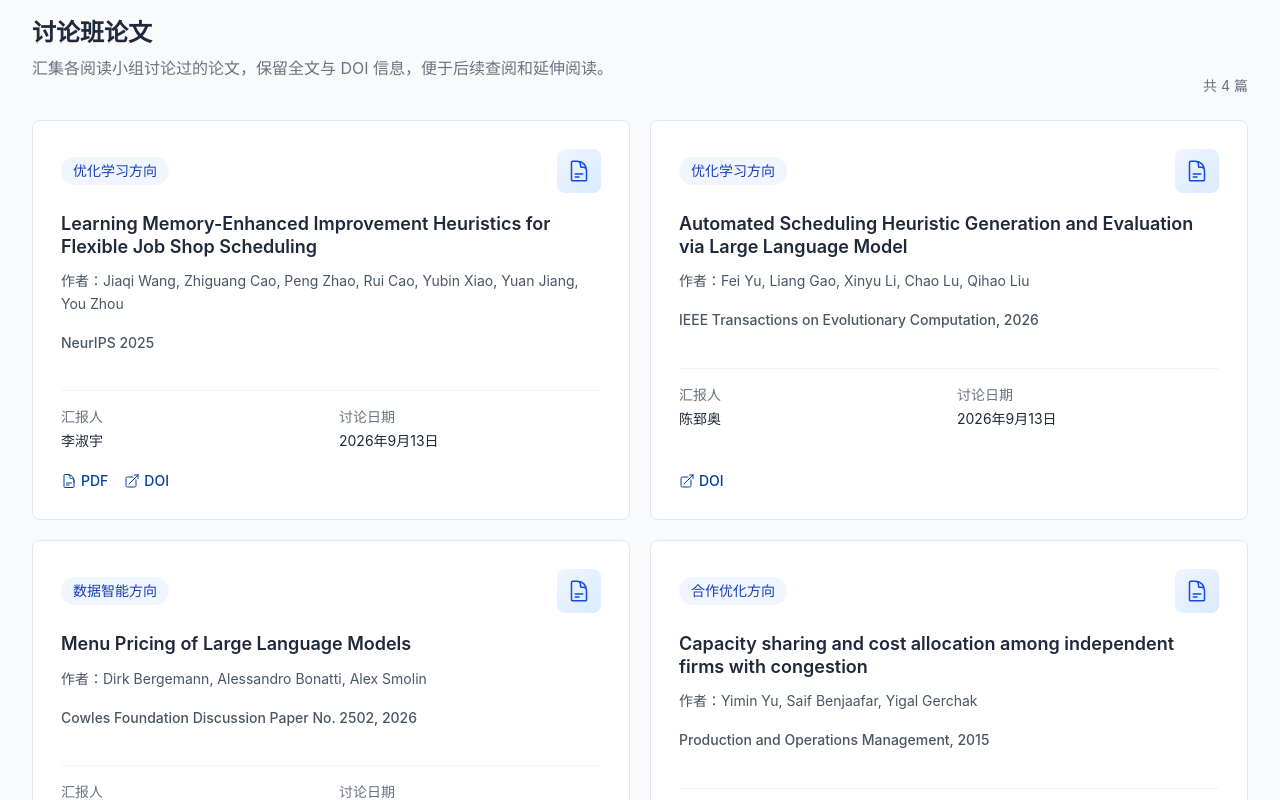
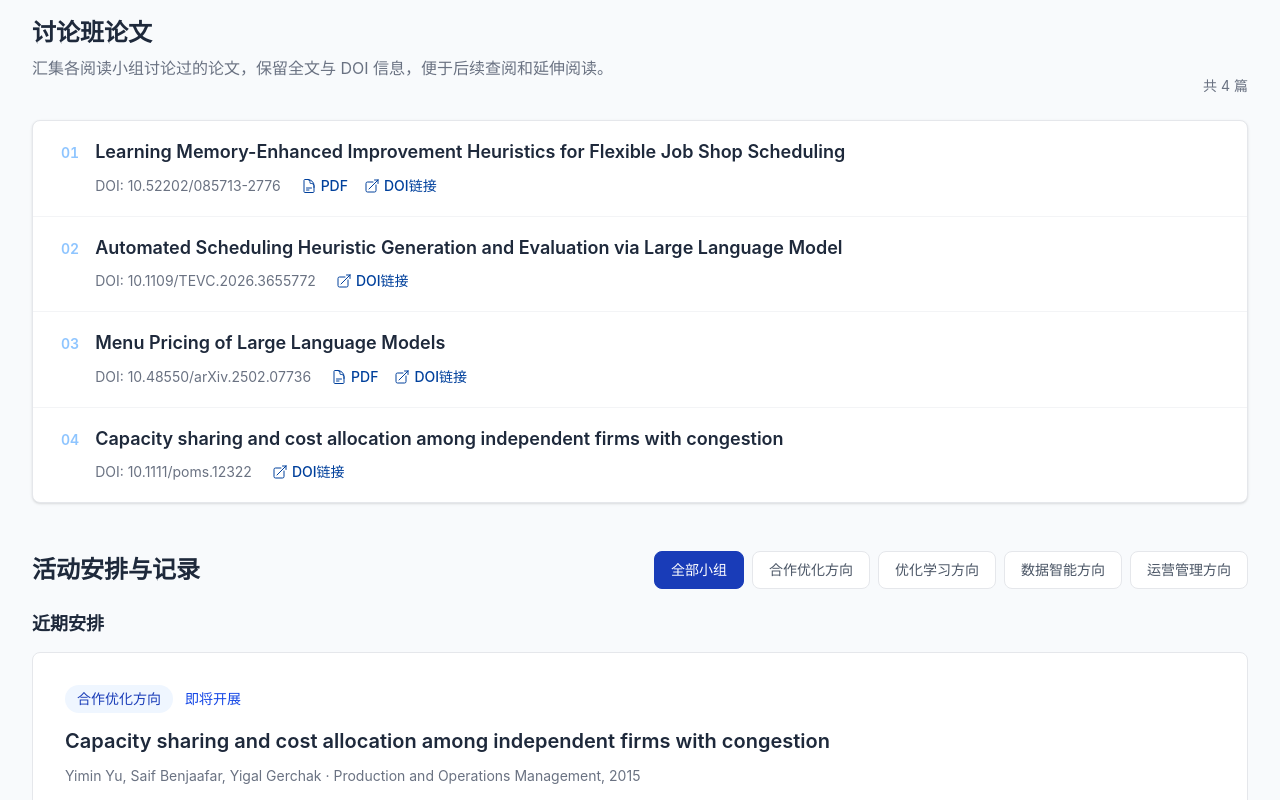
Before and after one commit to USTCidea/idealab, a React (Vite) app: page /idealab/reading-groups in a window 1280 px wide. Shown: the part 1100-1900 px from the top of the page. Built offline with nearby package versions, Linux system fonts and the light colour scheme.

Commit message:
Compact reading seminar paper list

```diff
--- a/src/pages/ReadingGroups.tsx
+++ b/src/pages/ReadingGroups.tsx
@@ -17,10 +17,6 @@ const dateFormat = new Intl.DateTimeFormat("zh-CN", {
 const timeFormat = new Intl.DateTimeFormat("zh-CN", {
   timeZone: "Asia/Shanghai", hour: "2-digit", minute: "2-digit", hour12: false,
 });
-const shortDateFormat = new Intl.DateTimeFormat("zh-CN", {
-  timeZone: "Asia/Shanghai", year: "numeric", month: "long", day: "numeric",
-});
-
 function activityTime(activity: ReadingActivity) {
   const start = new Date(activity.startsAt);
   if (!activity.endsAt) return `${dateFormat.format(start)} ${timeFormat.format(start)} 开始`;
@@ -60,26 +56,19 @@ function ActivityCard({ activity, now }: { activity: ReadingActivity; now: numbe
   );
 }
 
-function DiscussionPaperCard({ activity }: { activity: ReadingActivity }) {
-  const group = readingGroups.find((item) => item.id === activity.groupId);
+function DiscussionPaperRow({ activity, index }: { activity: ReadingActivity; index: number }) {
   return (
-    <article className="group flex h-full flex-col rounded-lg border border-gray-200 bg-white p-6 transition-all duration-200 hover:-translate-y-0.5 hover:shadow-lg sm:p-7">
-      <div className="mb-5 flex items-center justify-between gap-4">
-        <span className="rounded-full bg-blue-50 px-3 py-1 text-sm font-medium text-blue-800">{group?.name}</span>
-        <div className="flex h-11 w-11 shrink-0 items-center justify-center rounded-lg bg-gradient-to-br from-blue-50 to-blue-100">
-          <DocumentTextIcon className="h-6 w-6 text-blue-700" aria-hidden="true" />
-        </div>
-      </div>
-      <h3 className="mb-3 break-words text-lg font-semibold leading-relaxed text-gray-900 transition-colors group-hover:text-blue-800">
+    <article className="group flex gap-4 px-5 py-5 transition-colors hover:bg-blue-50/40 sm:px-7">
+      <span className="pt-0.5 text-sm font-semibold tabular-nums text-blue-300" aria-hidden="true">
+        {String(index + 1).padStart(2, "0")}
+      </span>
+      <div className="min-w-0 flex-1">
+        <h3 className="break-words text-base font-semibold leading-relaxed text-gray-900 transition-colors group-hover:text-blue-800 sm:text-lg">
           {activity.paperTitle}
         </h3>
-      {activity.paperAuthors && <p className="mb-2 text-sm leading-relaxed text-gray-600">作者：{activity.paperAuthors}</p>}
-      {activity.paperVenue && <p className="text-sm font-medium leading-relaxed text-gray-600">{activity.paperVenue}</p>}
-      <dl className="mt-5 grid grid-cols-2 gap-4 border-t border-gray-100 pt-4 text-sm">
-        <div><dt className="text-gray-500">汇报人</dt><dd className="mt-1 text-gray-800">{activity.presenters.join("、")}</dd></div>
-        <div><dt className="text-gray-500">讨论日期</dt><dd className="mt-1 text-gray-800">{shortDateFormat.format(new Date(activity.startsAt))}</dd></div>
-      </dl>
-      <div className="mt-auto flex flex-wrap gap-4 pt-5 text-sm font-medium">
+        <div className="mt-3 flex flex-wrap items-center gap-x-5 gap-y-2 text-sm">
+          {activity.paperDoi && <span className="break-all text-gray-500">DOI: {activity.paperDoi}</span>}
+          <div className="flex items-center gap-4 font-medium">
             {activity.paperPdfUrl && (
               <a href={activity.paperPdfUrl} target="_blank" rel="noopener noreferrer" className="inline-flex items-center gap-1 text-blue-700 hover:text-blue-900">
                 <DocumentTextIcon className="h-4 w-4" aria-hidden="true" />PDF
@@ -87,9 +76,11 @@ function DiscussionPaperCard({ activity }: { activity: ReadingActivity }) {
             )}
             {activity.paperDoi && (
               <a href={`https://doi.org/${activity.paperDoi}`} target="_blank" rel="noopener noreferrer" className="inline-flex items-center gap-1 text-blue-700 hover:text-blue-900">
-            <ArrowTopRightOnSquareIcon className="h-4 w-4" aria-hidden="true" />DOI
+                <ArrowTopRightOnSquareIcon className="h-4 w-4" aria-hidden="true" />DOI链接
               </a>
             )}
+          </div>
+        </div>
       </div>
     </article>
   );
@@ -150,10 +141,10 @@ export default function ReadingGroups() {
             </div>
             <span className="text-sm text-gray-500">共 {readingActivities.length} 篇</span>
           </div>
-          <div className="grid gap-5 lg:grid-cols-2">
+          <div className="divide-y divide-gray-100 overflow-hidden rounded-lg border border-gray-200 bg-white shadow-sm">
             {[...readingActivities]
               .sort((a, b) => Date.parse(b.startsAt) - Date.parse(a.startsAt))
-              .map((activity) => <DiscussionPaperCard key={activity.id} activity={activity} />)}
+              .map((activity, index) => <DiscussionPaperRow key={activity.id} activity={activity} index={index} />)}
           </div>
         </section>
 
```
Also changed, not shown: 5 other files (tests, documents, lock files or other folders). Lines whose indentation alone changed are shown as unchanged.
